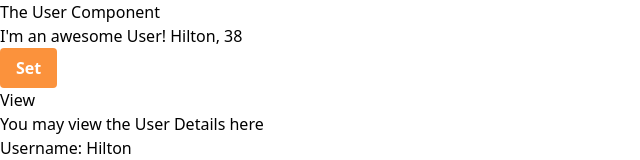
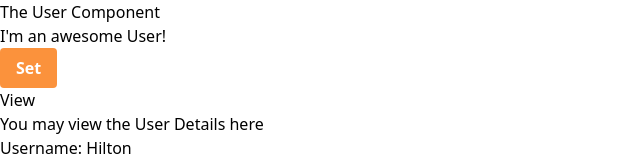
Before and after one commit to bikingbadger/sandbox, a Vue app in the folder vue-course/component-communication/: page / in a window 1280 px wide. Shown: the top 160 px of the page, without its empty margins (0-640 px from the left). Built offline with nearby package versions, Linux system fonts and the light colour scheme.

Commit message:
Remove age values

```diff
--- a/vue-course/component-communication/src/components/User.vue
+++ b/vue-course/component-communication/src/components/User.vue
@@ -2,7 +2,7 @@
   <div class="grid grid-cols-2 gap-4 p-4">
     <header class="col-span-2">
       <h1 class="text-3xl text-center">The User Component</h1>
-      <p class="p-2">I'm an awesome User! {{ username }}, {{ age }}</p>
+      <p class="p-2">I'm an awesome User!</p>
       <button @click="changeName">Set</button>
     </header>
     <app-user-detail
@@ -10,9 +10,7 @@
       @nameWasReset="username = $event"
       :userAge="age"
     ></app-user-detail>
-    <app-user-edit
-        :userAge="age"
-        @updateAge="age = $event"></app-user-edit>
+    <app-user-edit :userAge="age" @updateAge="age = $event"></app-user-edit>
   </div>
 </template>
 
```
